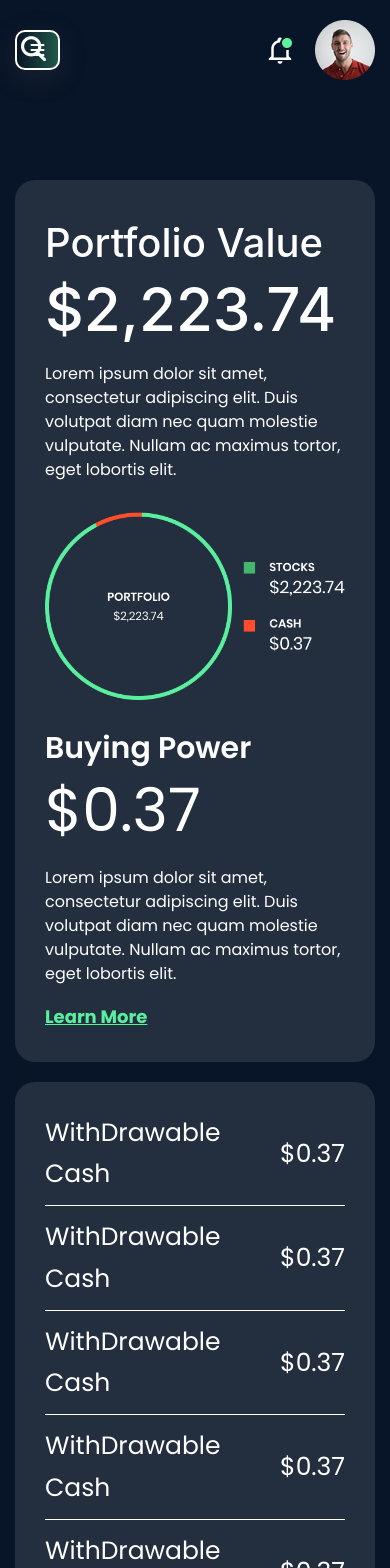
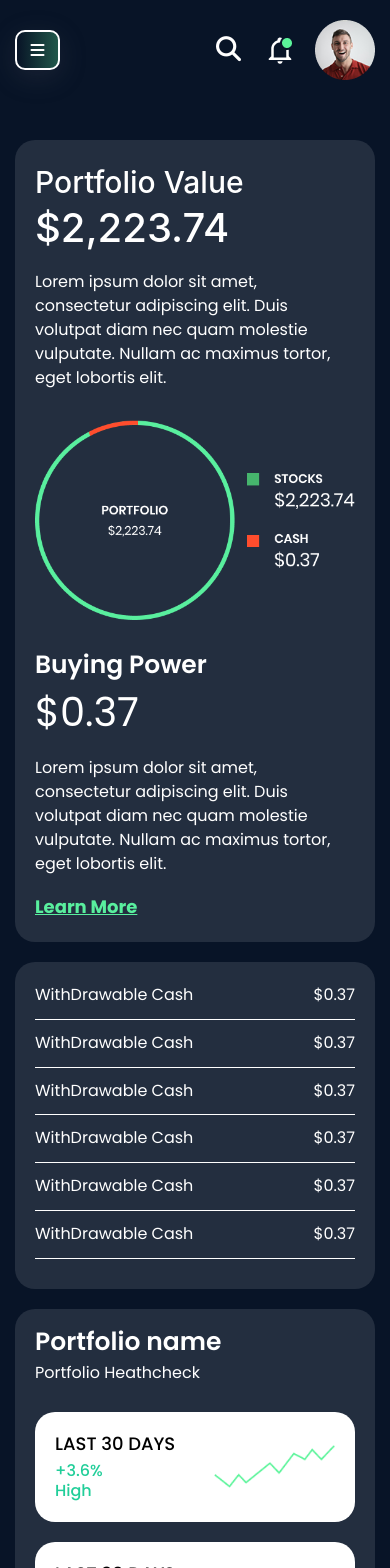
Before and after one commit to tarunkumar2112/decstrike, a React (Create React App) app: page /portfolio in a window 390 px wide. Shown: the top 1568 px of the page. Built offline with nearby package versions, Linux system fonts and the light colour scheme.

Commit message:
al changes doen in the portfolio pages

```diff
--- a/src/index.css
+++ b/src/index.css
@@ -464,7 +464,10 @@ a.learn-more {
   color: #FFFFFF;
 }
 .box-small h2{
-   font-size: 40px;
+  font-family: 'Poppins';
+  font-style: normal;
+  font-weight: 600;
+  font-size: 30px;
   color:white;
   }
   .colsml {
@@ -477,12 +480,33 @@ a.learn-more {
     border-radius: 20px;
     align-items: center;
 }
+.colsml .title h3 {
+  font-family: 'Poppins';
+font-style: normal;
+font-weight: 500;
+font-size: 18px;
+line-height: 133%;
+}
+.green p, .red p {
+  font-family: 'Poppins';
+  font-style: normal;
+  font-weight: 500;
+  font-size: 30px;
+  line-height: 119%;
+}
+p.high, p.low{
+  font-family: 'Poppins';
+  font-style: normal;
+  font-weight: 500;
+  font-size: 14px;
+  line-height: 137%;
+}
 .colsml .graphs {
   padding: 0;
-  width: 30%;
+  width: 46%;
 }
 .colsml .title {
-  width: 70%;
+  width: 60%;
 }
 .colsml h3,   .colsml  p{
   color:black;
@@ -493,8 +517,11 @@ a.learn-more {
   height: auto;
 }
 .box-small h4{
-  font-size: 25px;
-    color: white
+  font-family: 'Poppins';
+  font-style: normal;
+  font-weight: 400;
+  font-size: 18px;
+  color:white;
 }
 .heading-top {
   margin-bottom: 30px;
@@ -643,7 +670,7 @@ div#foot {
   top: 30px;
   left: 15px;
 }
-.main-home .row {
+.main-home .row, .main-container.portfolio-wraper .row {
   justify-content: flex-end;
 }
   .toggle-btn {
@@ -816,12 +843,33 @@ ul.react-tabs__tab-list, .test {
 .colsml:last-child {
   margin-bottom: 0px;
 }
-.portfolio-row {
-  margin-top: 100px;
-}
+
+
 }
 @media screen and (max-width:599px) {
-
+  .box-sizes.stats h1 {
+    font-size: 30px;
+    line-height: 45px;
+}
+.buying h3, .heading h2 {
+  font-size: 25px;
+}
+h1.price, .buying h2 {
+  font-size: 40px !important;
+}
+.transaction.stats ul li {
+  font-size: 16px;
+}
+.stats {
+  padding: 20px;
+}
+.box-small h2 {
+  font-size: 25px;
+  line-height: 26px;
+}
+.box-small h4 {
+  font-size: 16px;
+}
 .sticky-nav {
   /* position: static; */
   max-width: 290px;
```
